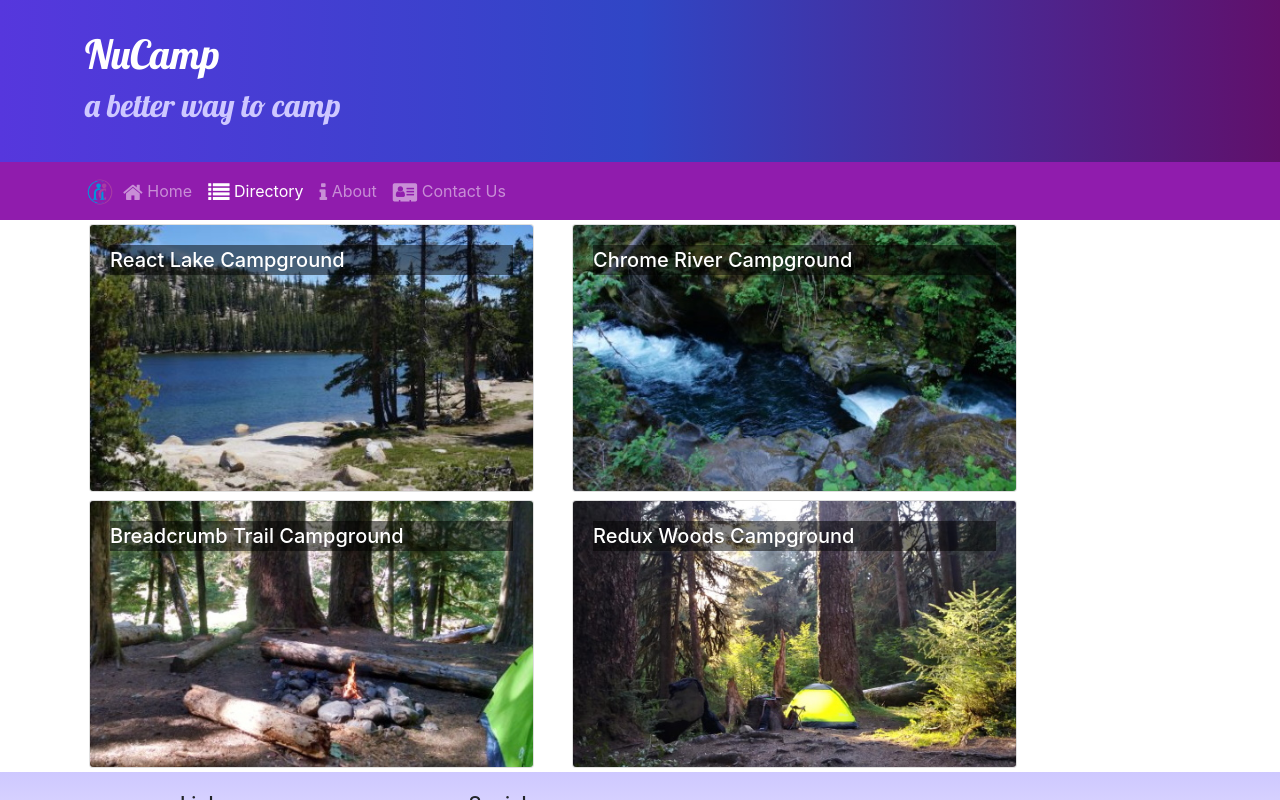
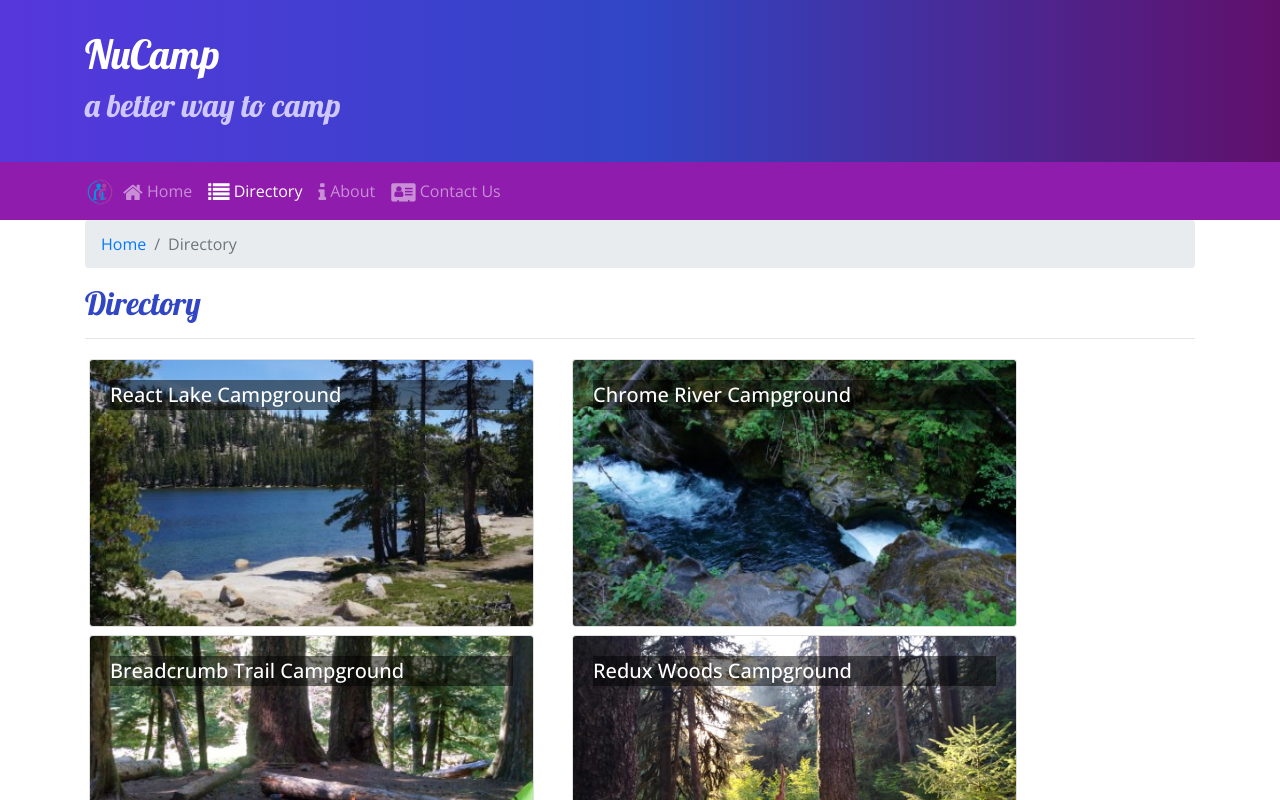
Before and after one commit to amykeo/nucampsite_react, a React (Create React App) app: page /directory in a window 1280 px wide. Shown: the top 800 px of the page. Built offline with nearby package versions, Linux system fonts and the light colour scheme.

Commit message:
Breadcrumbs

```diff
--- a/src/components/CampsiteInfoComponent.js
+++ b/src/components/CampsiteInfoComponent.js
@@ -1,5 +1,13 @@
 import React from "react";
-import { Card, CardImg, CardText, CardBody, CardTitle } from "reactstrap";
+import {
+  Card,
+  CardImg,
+  CardText,
+  CardBody,
+  Breadcrumb,
+  BreadcrumbItem,
+} from "reactstrap";
+import { Link } from "react-router-dom";
 
 function RenderCampsite({ campsite }) {
   return (
@@ -7,7 +15,6 @@
       <Card>
         <CardImg top src={campsite.image} alt={campsite.name} />
         <CardBody>
-          <CardTitle>{campsite.name}</CardTitle>
           <CardText>{campsite.description}</CardText>
         </CardBody>
       </Card>
@@ -46,6 +53,18 @@
     return (
       <div className="container">
         <div className="row">
+          <div className="col">
+            <Breadcrumb>
+              <BreadcrumbItem>
+                <Link to="/directory">Directory</Link>
+              </BreadcrumbItem>
+              <BreadcrumbItem active>{props.campsite.name}</BreadcrumbItem>
+            </Breadcrumb>
+            <h2>{props.campsite.name}</h2>
+            <hr />
+          </div>
+        </div>
+        <div className="row">
           <RenderCampsite campsite={props.campsite} />
           <RenderComments comments={props.comments} />
         </div>
--- a/src/components/ContactComponent.js
+++ b/src/components/ContactComponent.js
@@ -1,10 +1,18 @@
 import React from "react";
+import { Breadcrumb, BreadcrumbItem } from "reactstrap";
+import { Link } from "react-router-dom";
 
 function Contact(props) {
   return (
     <div className="container">
       <div className="row">
         <div className="col">
+          <Breadcrumb>
+            <BreadcrumbItem>
+              <Link to="/home">Home</Link>
+            </BreadcrumbItem>
+            <BreadcrumbItem active>Contact Us</BreadcrumbItem>
+          </Breadcrumb>
           <h2>Contact Us</h2>
           <hr />
         </div>
--- a/src/components/DirectoryComponent.js
+++ b/src/components/DirectoryComponent.js
@@ -1,5 +1,12 @@
 import React from "react";
-import { Card, CardImg, CardImgOverlay, CardTitle } from "reactstrap";
+import {
+  Card,
+  CardImg,
+  CardImgOverlay,
+  CardTitle,
+  Breadcrumb,
+  BreadcrumbItem,
+} from "reactstrap";
 import { Link } from "react-router-dom";
 
 function RenderDirectoryItem({ campsite }) {
@@ -26,6 +33,18 @@
 
   return (
     <div className="container">
+      <div className="row">
+        <div className="col">
+          <Breadcrumb>
+            <BreadcrumbItem>
+              <Link to="/home">Home</Link>
+            </BreadcrumbItem>
+            <BreadcrumbItem active>Directory</BreadcrumbItem>
+          </Breadcrumb>
+          <h2>Directory</h2>
+          <hr />
+        </div>
+      </div>
       <div className="row">{directory}</div>
     </div>
   );
```
Also changed, not shown: src/index.js (+6 -5 lines).
